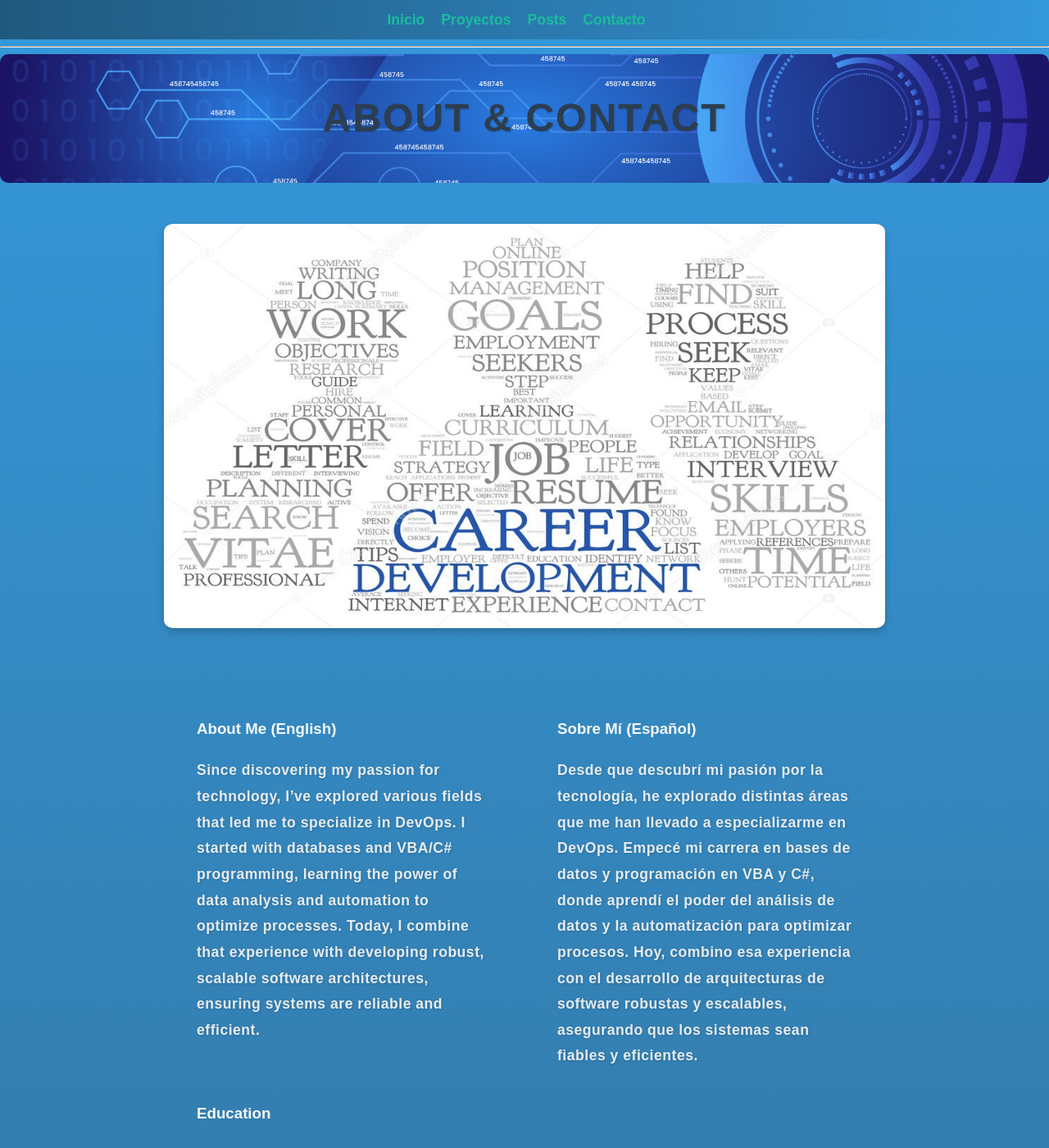
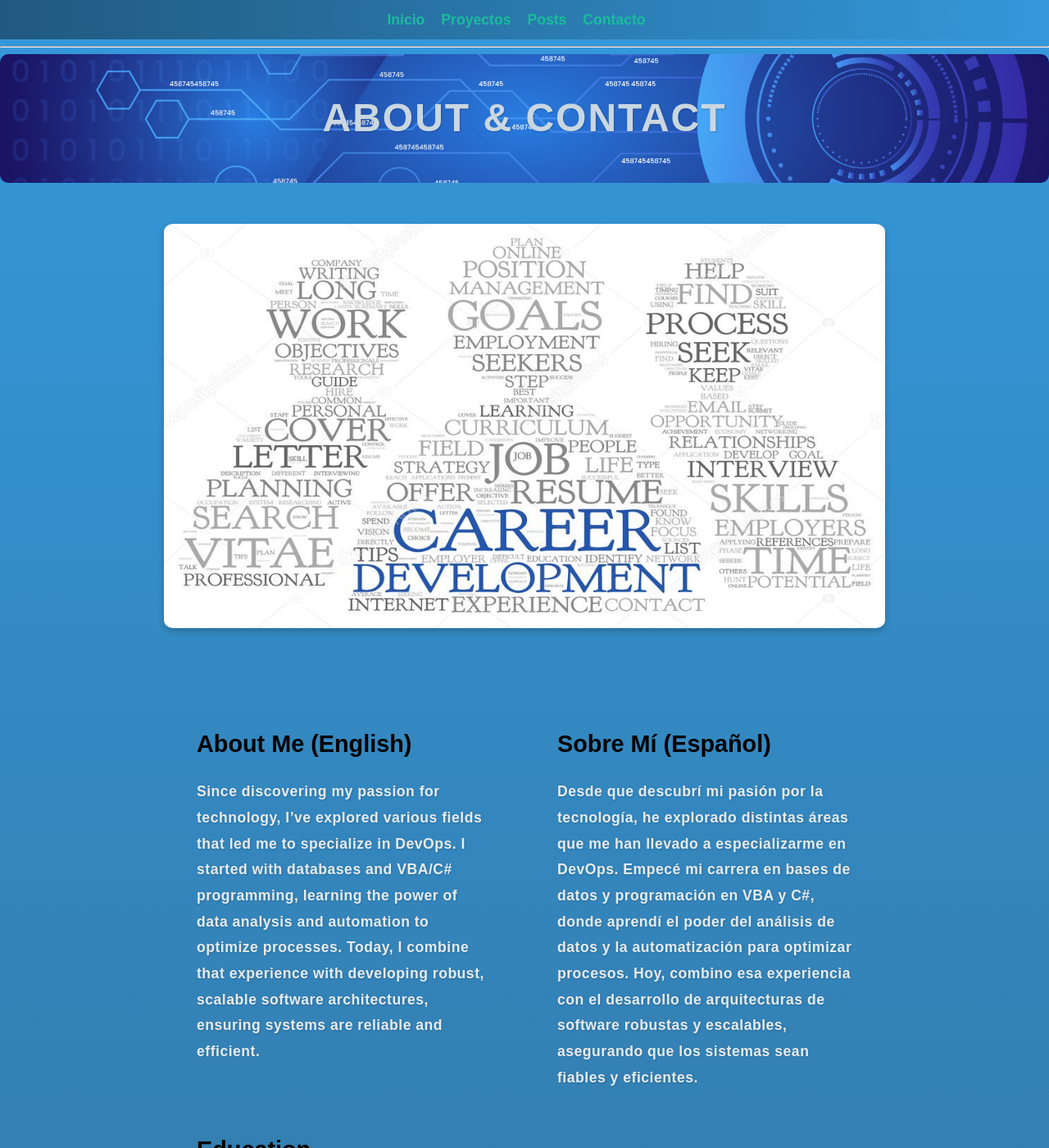
Before and after one commit to leobip/leobip.github.io, a Jekyll site: the page built from contact.md, in a window 1280 px wide and 1400 px high. Shown: the whole window at 82% size. Built offline with Jekyll 4.4.1, drawn with Linux system fonts in a browser that asks for light colours; some web fonts are replaced.

Commit message:
added design

```diff
--- a/_layouts/contact.html
+++ b/_layouts/contact.html
@@ -41,7 +41,7 @@
 
             <!-- CERTIFICATIONS -->
             <div class="certifications">
-              <h3>Certifications</h3>
+              <h4><u>Certifications</u><h4>
               <ul>
                 {% for cert in site.personal_info.certifications %}
                   <li>{{ cert.title }}{% if cert.institution %}, {{ cert.institution }}{% endif %}, {{ cert.year }}</li>
@@ -56,7 +56,7 @@
               <h3>Experience</h3>
               {% for exp in site.personal_info.experience %}
               <div class="job">
-                <h4>{{ exp.job_title }}</h4>
+                <h4><u>{{ exp.job_title }}</u></h4>
                 <p>{{ exp.company }} ({{ exp.period }})</p>
                 <ul class="responsibilities">
                   {% for responsibility in exp.responsibilities %}
@@ -77,7 +77,7 @@
           <div class="skills-category hard-skills">
             <h3>Hard Skills</h3>
             {% for skill in site.personal_info.skills.hard_skills %}
-              <h4>{{ skill.name }}</h4>
+              <p>{{ skill.name }}</p>
               <div class="progress-bar">
                 <div class="progress" style="width: {{ skill.level }};">
                   <span class="progress-percentage">{{ skill.level }}</span>
@@ -92,7 +92,7 @@
             <div class="soft-skills-container">
               {% for skill in site.personal_info.skills.soft_skills %}
               <div class="skill">
-                <h4>{{ skill.name }}</h4>
+                <p>{{ skill.name }}</p>
                 <div class="circular-progress" data-progress="{{ skill.level }}"></div>
               </div>
               {% endfor %}
--- a/css/styles.css
+++ b/css/styles.css
@@ -75,11 +75,55 @@
   font-display: swap;
 }
 
+/* ----------------------------------------- */
+/* Lenguajes                 */
+/* ----------------------------------------- */
+
+/* Estilo para párrafos en español con icono de bandera */
+p[lang="es"] {
+  border-left: 5px solid #1e90ff;
+  padding: 10px 10px 10px 40px; /* Espacio para el icono */
+  margin-bottom: 10px;
+  position: relative;
+}
+
+p[lang="es"]::before {
+  content: url('ruta/a/bandera-es.png'); /* Ruta a la imagen de la bandera de España */
+  position: absolute;
+  left: 10px;
+  top: 50%;
+  transform: translateY(-50%);
+}
+
+/* Estilo para párrafos en inglés con icono de bandera */
+p[lang="en"] {
+  border-left: 5px solid #ff8c00;
+  padding: 10px 10px 10px 40px; /* Espacio para el icono */
+  margin-bottom: 10px;
+  position: relative;
+}
+
+p[lang="en"]::before {
+  content: url('ruta/a/bandera-en.png'); /* Ruta a la imagen de la bandera del Reino Unido o EE. UU. */
+  position: absolute;
+  left: 10px;
+  top: 50%;
+  transform: translateY(-50%);
+}
 
 
 /* ----------------------------------------- */
 /* Estilos globales                  */
 /* ----------------------------------------- */
+
+.gradient-separator {
+  border: none;
+  height: 6px; /* Altura de la línea */
+  width: 30%; /* Ancho de la línea */
+  margin: 20px auto; /* Espaciado vertical y centrado horizontal */
+  background: linear-gradient(to right, #ff7e5f, #feb47b); /* Degradado de colores */
+  border-radius: 5px; /* Bordes redondeados para un acabado más suave */
+}
 
 body {
   margin: 0;
@@ -474,7 +518,7 @@
 
 
 body.page-default h1, body.page-default h2 {
-  color: #2c3e50; /* Azul grisáceo para los títulos */
+  color: #cad7e1; /* Azul grisáceo para los títulos */
   text-shadow: 1px 1px 2px rgba(0, 0, 0, 0.2); /* Sombra ligera para destacar */
 }
 
@@ -706,6 +750,19 @@
   justify-content: space-between;
   margin-top: 20px;
 }
+.contact-section h3 {
+  font-size: 1.8em;
+  margin-bottom: 15px;
+  color: #000000;
+}
+
+.contact-section h4 {
+  font-size: 1.3em;
+  margin-bottom: 10px;
+  color: #bebecc;
+  /* text-decoration: underline; */
+}
+
 
 .about-column {
   flex: 1;
```
Also changed, not shown: _layouts/posts.html (+13 -0 lines), _layouts/projects.html (+12 -5 lines), 2 other files.
